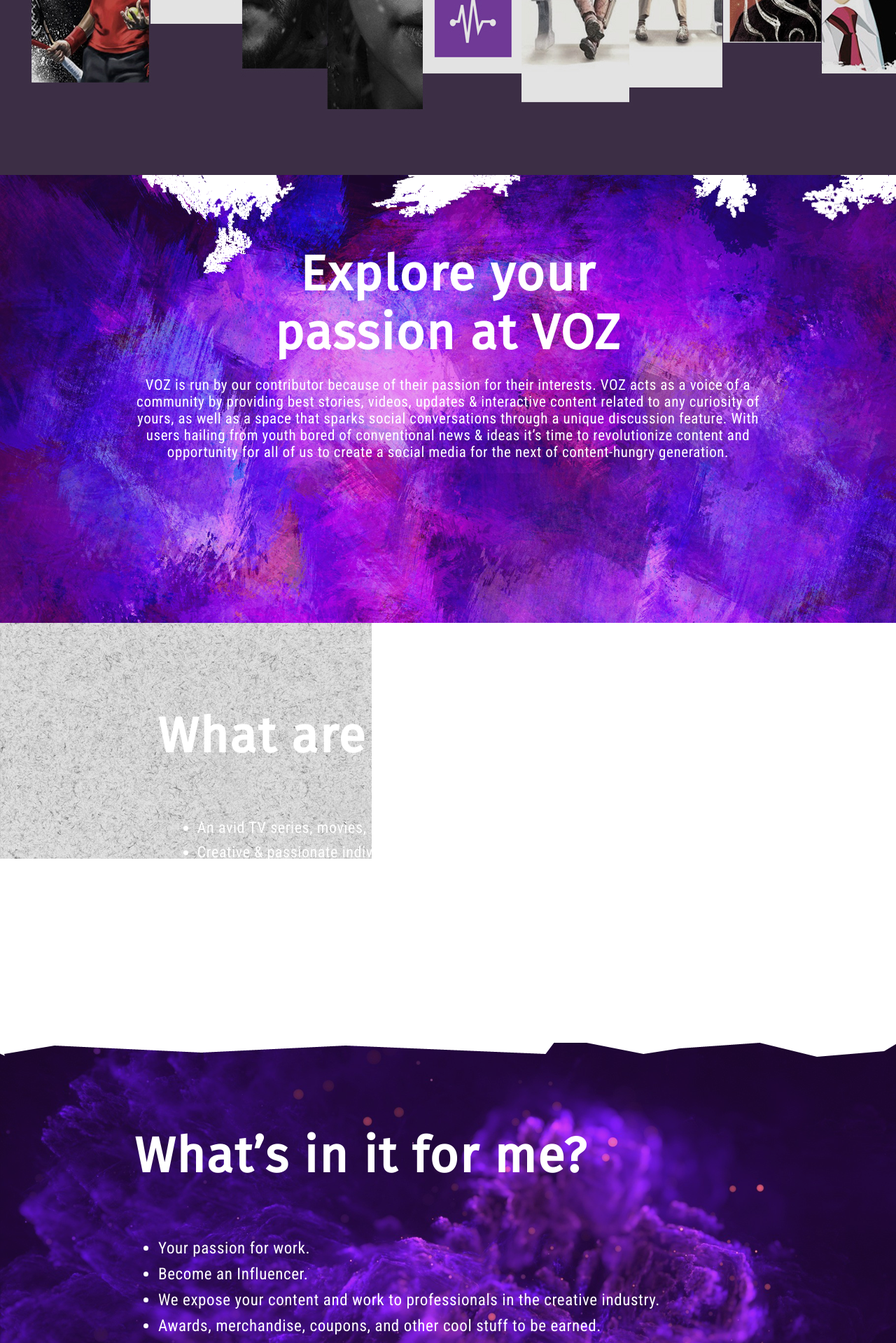
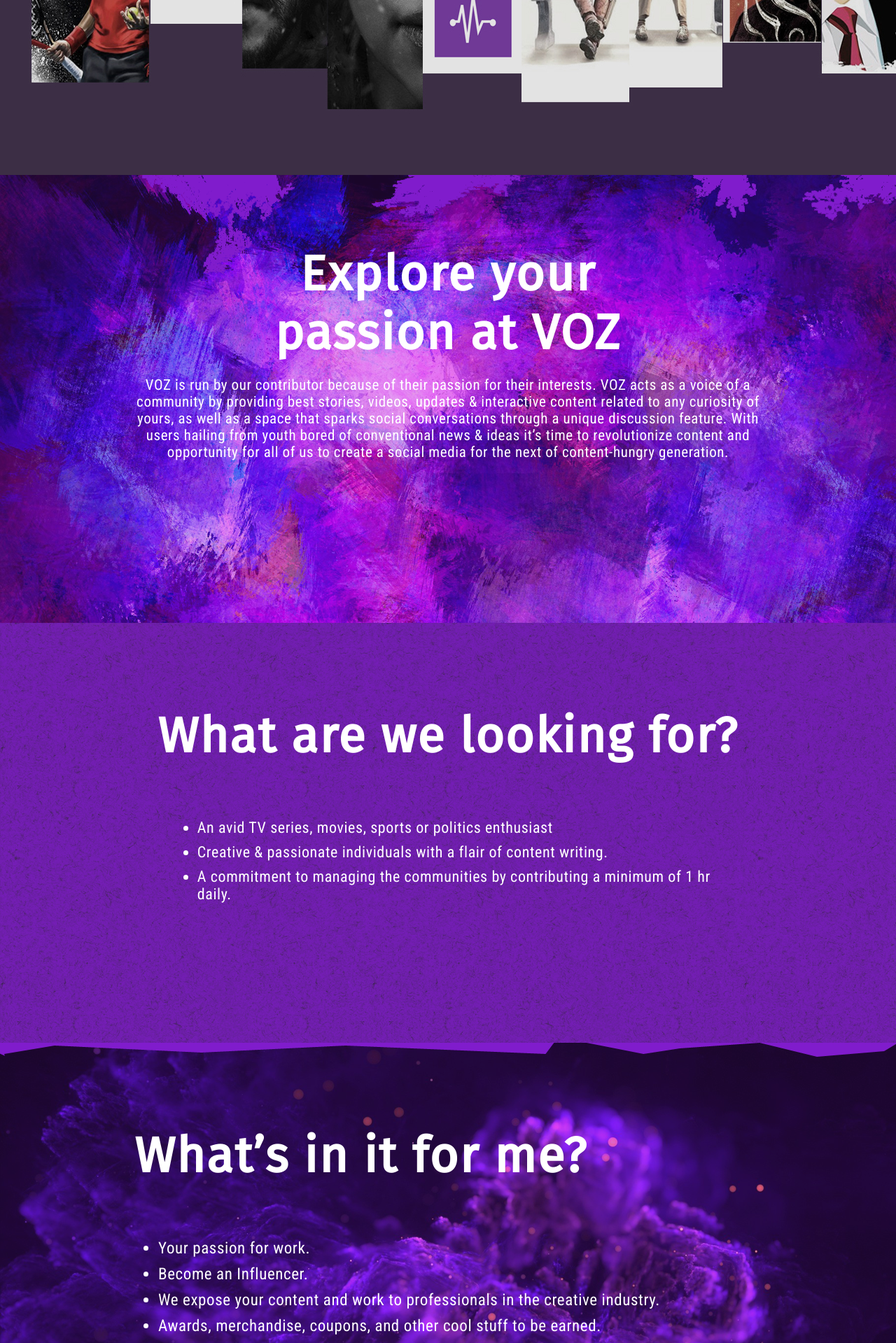
Before and after one commit to DhawalAgrawal/vozContrib, a PHP site: page /index.html in a window 1280 px wide. Shown: the part 570-2489 px from the top of the page at 70% size. Run offline with PHP 8.4, Linux system fonts and the light colour scheme.

Commit message:
Add files via upload

```diff
--- a/vozcontrib.css
+++ b/vozcontrib.css
@@ -3,6 +3,8 @@
 body, h1,h2,h3,p{
 margin:0;
 padding:0;}
+body{
+background:#801ccc;}
 .banner{
 width:100%;
 background:#801ccc;
@@ -16,7 +18,7 @@ background:url(background-1716728_1920.png) no-repeat;
 height:640px;
 color:white;}
 #b3{
-background:url(black-felt.png) no-repeat;
+background:url(black-felt.png);
 height:600px;
 color:white;}
 #b4{
@@ -24,7 +26,7 @@ background:url(289258.png) no-repeat;
 height:720px;
 color:white;}
 #b5{
-background:url(bright-squares.png) no-repeat;
+background:url(bright-squares.png);
 height:742px;
 color:white;}
 #b6{
```
